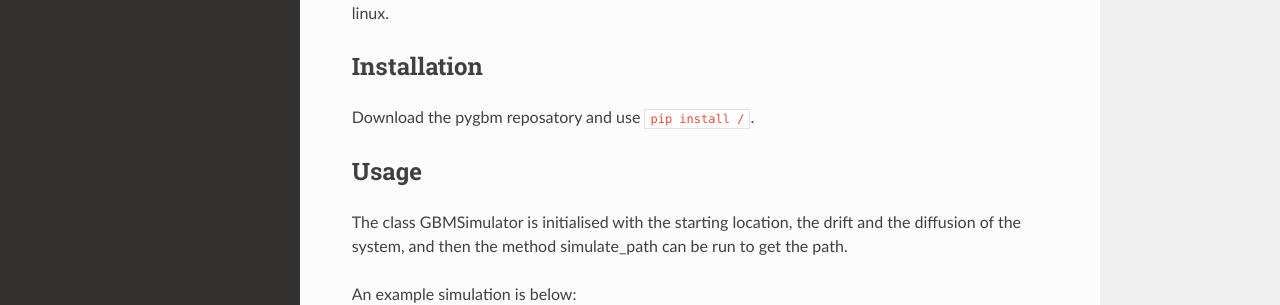
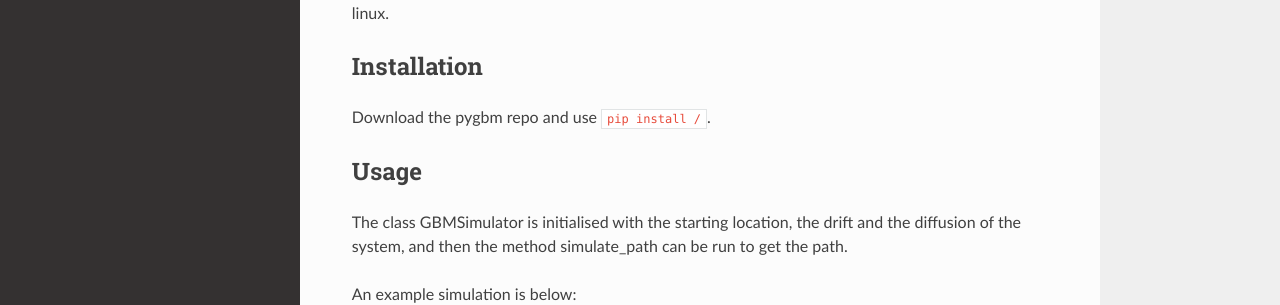
Before and after one commit to Dario-Zela/pygbm, a Sphinx documentation site: the page built from source/index.rst, in a window 1280 px wide and 900 px high. Shown: the part 286-591 px from the top of the window. Built offline with Sphinx 7.4.7 and the Read the Docs theme 3.1.0, drawn with Linux system fonts in a browser that asks for light colours; pages that are not in the unit, such as notebooks, are missing from menus.

```diff
--- a/README.md
+++ b/README.md
@@ -7,7 +7,7 @@ It can be used as a python package by importing it, as shown in the test, or it
 
 ## Installation
 
-Download the pygbm reposatory and use `pip install /`.
+Download the pygbm repo and use `pip install /`.
 
 ## Usage
 The class GBMSimulator is initialised with the starting location, the drift and the diffusion of the system, and then the method simulate_path can be run to get the path.
--- a/source/usage.rst
+++ b/source/usage.rst
@@ -17,7 +17,7 @@ Run a simulation
 
 To create a simulation in a python script the ``GBMSimulator`` class must be used:
 
-.. automodule:: ..pygbm.gbm_simulator
+.. automodule:: pygbm.gbm_simulator
     :members:
 
 
```
